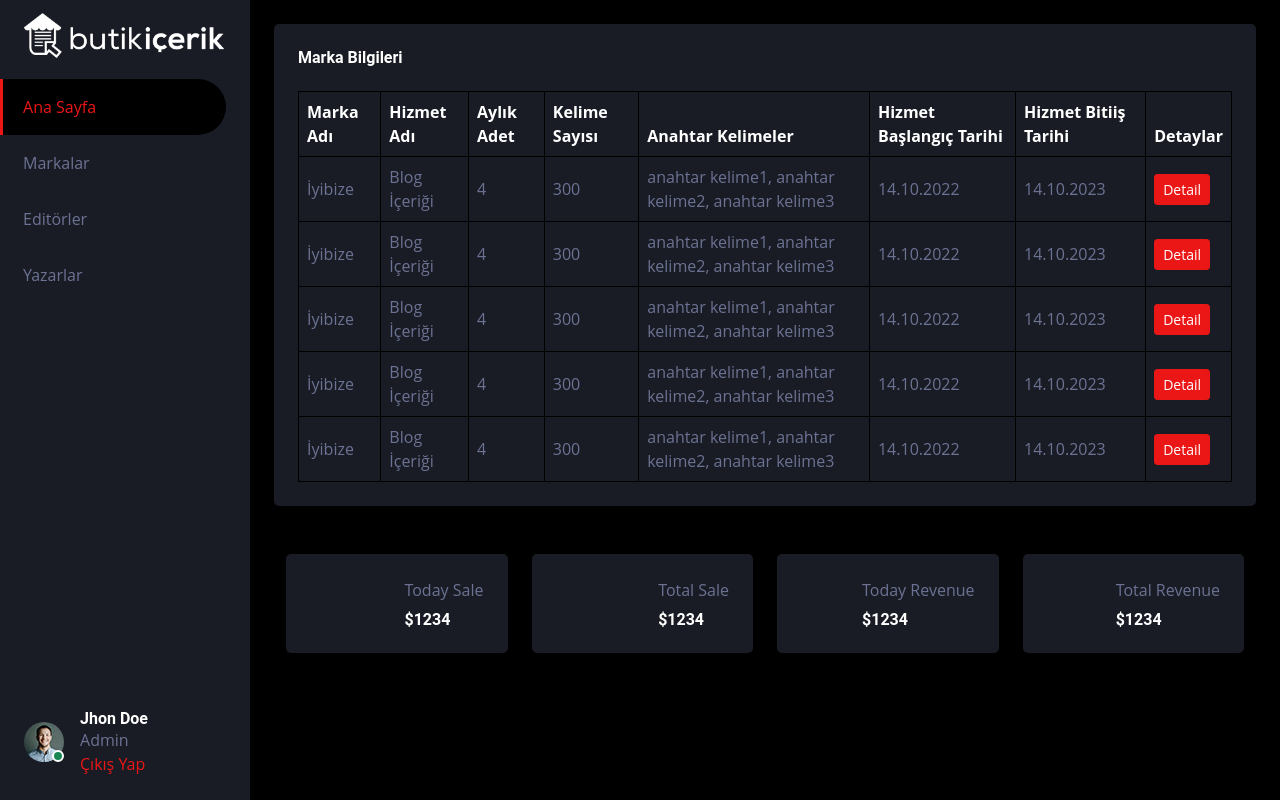
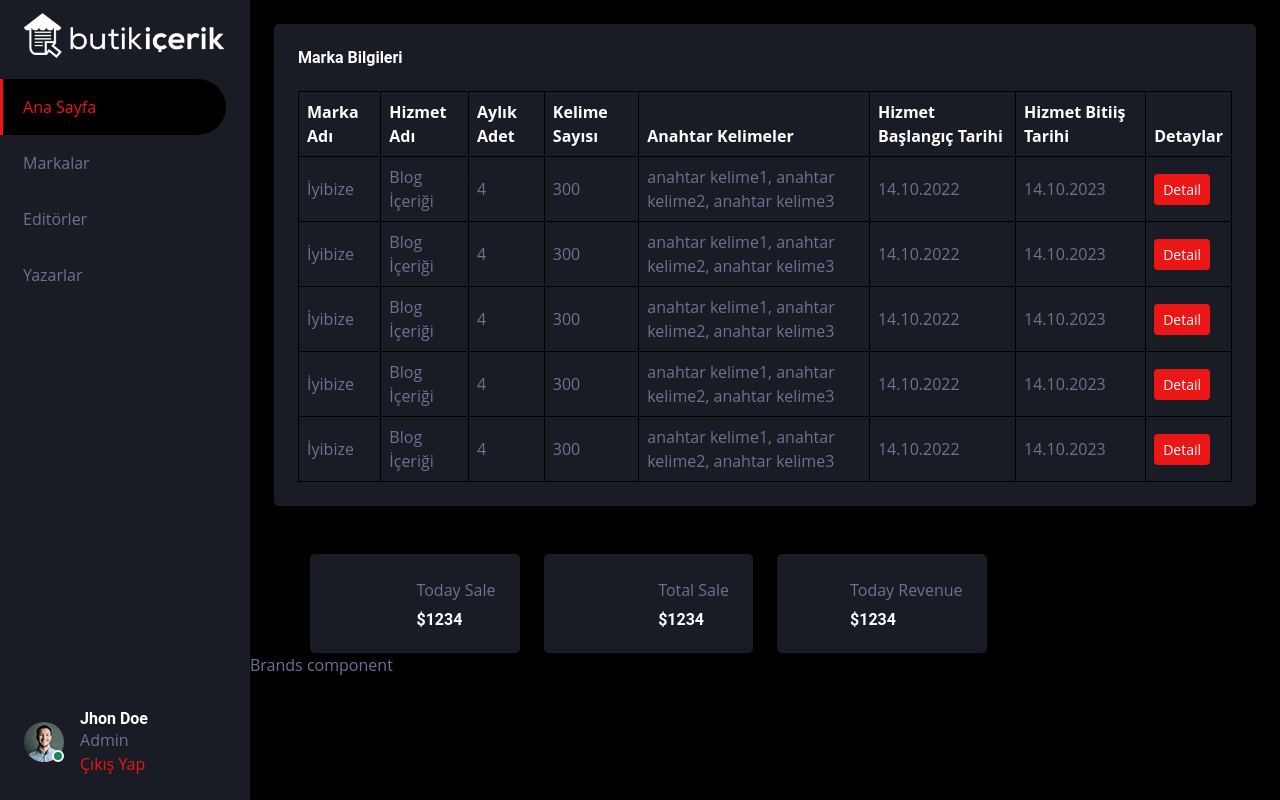
Before and after one commit to mertozkar/butikicerik-crm, a React (Create React App) app: page / in a window 1280 px wide. Built offline with nearby package versions, Linux system fonts and the light colour scheme.

Commit message:
update styles

```diff
--- a/package.json
+++ b/package.json
@@ -9,6 +9,7 @@
     "react": "^18.2.0",
     "react-dom": "^18.2.0",
     "react-scripts": "5.0.1",
+    "reactstrap": "^9.1.4",
     "web-vitals": "^2.1.4"
   },
   "scripts": {
--- a/src/components/AdminHome.jsx
+++ b/src/components/AdminHome.jsx
@@ -77,6 +77,37 @@ const AdminHome = () => {
                     </table>
                 </div>
             </div>
+            <div class="container-fluid pt-4 px-4">
+            <div class="row g-4">
+                <div class="col-sm-6 col-xl-3">
+                    <div class="bg-secondary rounded d-flex align-items-center justify-content-between p-4">
+                        <i class="fa fa-chart-line fa-3x text-primary"></i>
+                        <div class="ms-3">
+                            <p class="mb-2">Today Sale</p>
+                            <h6 class="mb-0">$1234</h6>
+                        </div>
+                    </div>
+                </div>
+                <div class="col-sm-6 col-xl-3">
+                    <div class="bg-secondary rounded d-flex align-items-center justify-content-between p-4">
+                        <i class="fa fa-chart-bar fa-3x text-primary"></i>
+                        <div class="ms-3">
+                            <p class="mb-2">Total Sale</p>
+                            <h6 class="mb-0">$1234</h6>
+                        </div>
+                    </div>
+                </div>
+                <div class="col-sm-6 col-xl-3">
+                    <div class="bg-secondary rounded d-flex align-items-center justify-content-between p-4">
+                        <i class="fa fa-chart-area fa-3x text-primary"></i>
+                        <div class="ms-3">
+                            <p class="mb-2">Today Revenue</p>
+                            <h6 class="mb-0">$1234</h6>
+                        </div>
+                    </div>
+                </div>
+                </div>
+            </div>
         </div>
     )
 }
--- a/src/components/Brands.jsx
+++ b/src/components/Brands.jsx
@@ -2,46 +2,10 @@ import React from 'react'
 
 const Brands = () => {
     return (
-        <div class="container-fluid pt-4 px-4">
-            <div class="row g-4">
-                <div class="col-sm-6 col-xl-3">
-                    <div class="bg-secondary rounded d-flex align-items-center justify-content-between p-4">
-                        <i class="fa fa-chart-line fa-3x text-primary"></i>
-                        <div class="ms-3">
-                            <p class="mb-2">Today Sale</p>
-                            <h6 class="mb-0">$1234</h6>
-                        </div>
-                    </div>
-                </div>
-                <div class="col-sm-6 col-xl-3">
-                    <div class="bg-secondary rounded d-flex align-items-center justify-content-between p-4">
-                        <i class="fa fa-chart-bar fa-3x text-primary"></i>
-                        <div class="ms-3">
-                            <p class="mb-2">Total Sale</p>
-                            <h6 class="mb-0">$1234</h6>
-                        </div>
-                    </div>
-                </div>
-                <div class="col-sm-6 col-xl-3">
-                    <div class="bg-secondary rounded d-flex align-items-center justify-content-between p-4">
-                        <i class="fa fa-chart-area fa-3x text-primary"></i>
-                        <div class="ms-3">
-                            <p class="mb-2">Today Revenue</p>
-                            <h6 class="mb-0">$1234</h6>
-                        </div>
-                    </div>
-                </div>
-                <div class="col-sm-6 col-xl-3">
-                    <div class="bg-secondary rounded d-flex align-items-center justify-content-between p-4">
-                        <i class="fa fa-chart-pie fa-3x text-primary"></i>
-                        <div class="ms-3">
-                            <p class="mb-2">Total Revenue</p>
-                            <h6 class="mb-0">$1234</h6>
-                        </div>
-                    </div>
-                </div>
-            </div>
-        </div>
+
+        <>
+        Brands component
+        </>
     )
 }
 
```
Also changed, not shown: 1 other file (tests, documents, lock files or other folders).
